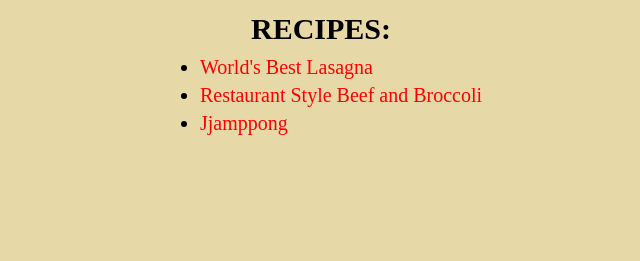
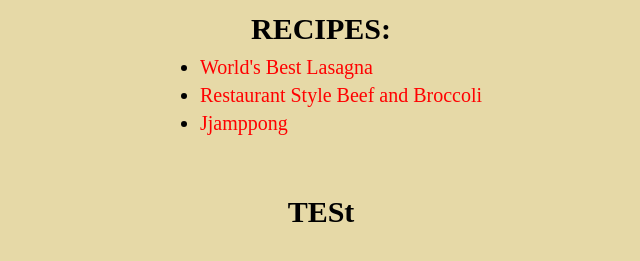
Before and after one commit to yvesaur/odin-recipes-unstructured, a plain HTML site: page index.html in a window 1280 px wide. Shown: the part 427-688 px from the top of the page, without its empty margins (319-959 px from the left). Drawn offline with Linux system fonts and the light colour scheme.

Commit message:
Testing Git branch

```diff
--- a/index.html
+++ b/index.html
@@ -25,7 +25,7 @@
             </p>
         </div>
     </div>
-
+    <p>TESt</p>
 
 </body>
 </html>
```
